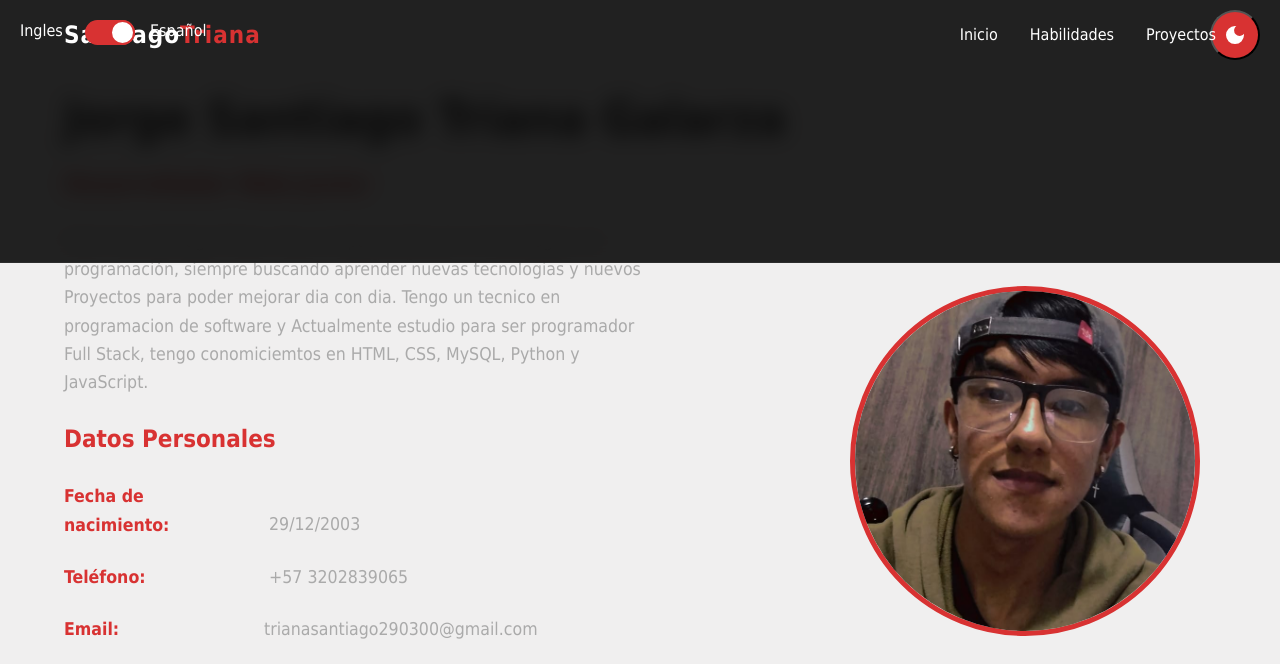
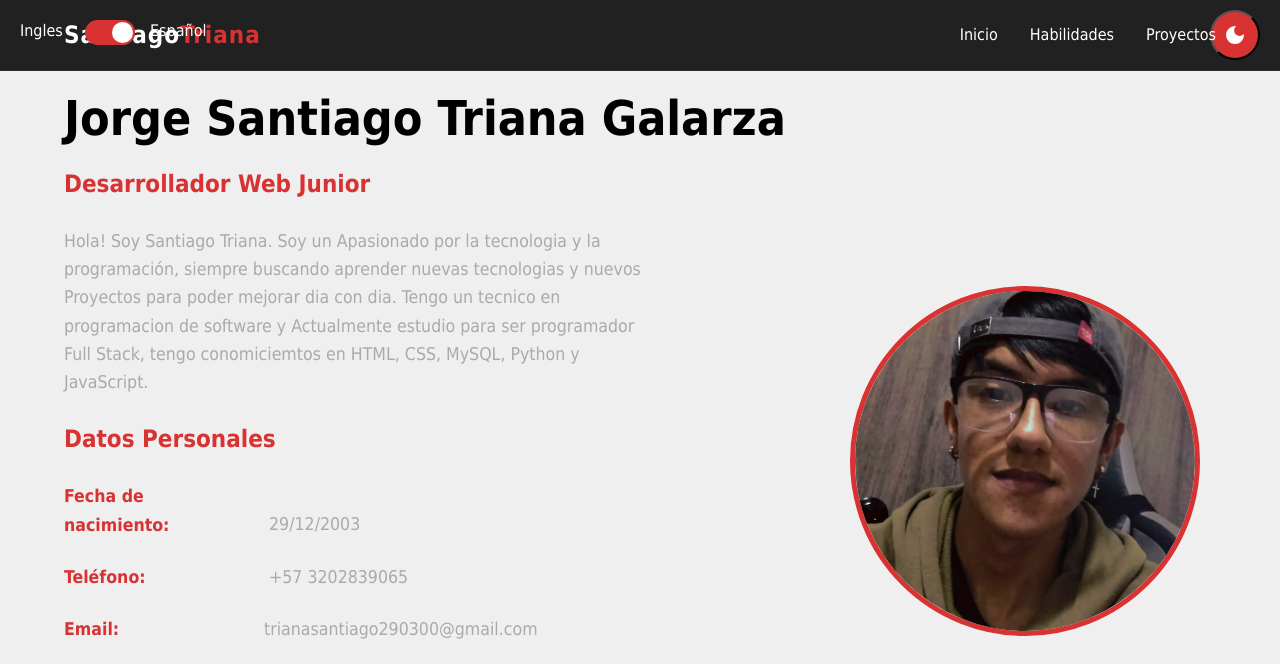
Before and after one commit to TrianitaGOD/portafolio, a plain HTML site: page index.html in a window 1280 px wide. Shown: the top 664 px of the page. Drawn offline with Linux system fonts and the light colour scheme.

Commit message:
Se arreglo el head

```diff
--- a/index.html
+++ b/index.html
@@ -48,7 +48,6 @@
 					<li><a href="#proyectos">Proyectos</a></li>
 				</ul>
 			</nav>
-			<section></section>
 		</header>
 
 		<main>
```
